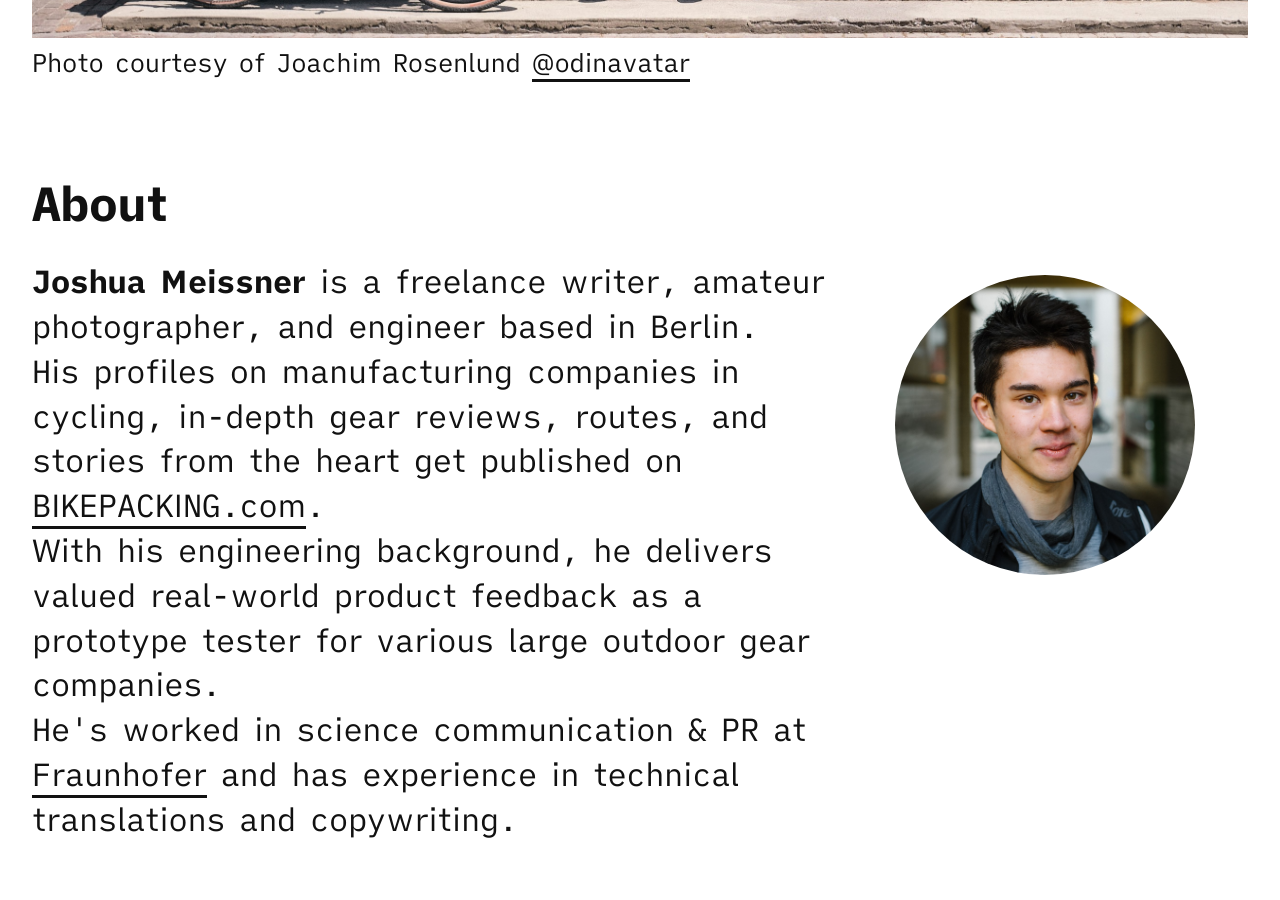
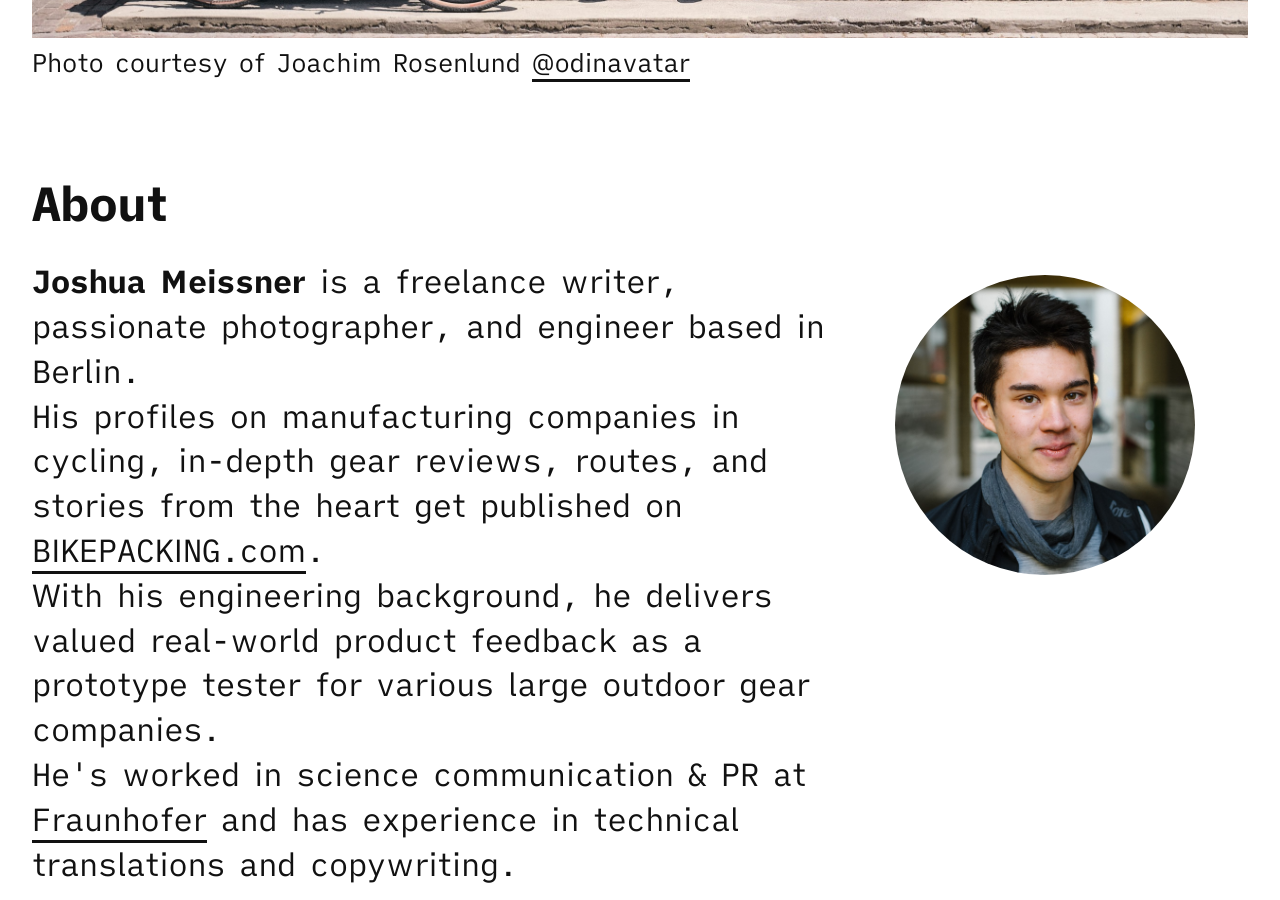
Before and after one commit to joshua-meissner/joshuameissner.de, a Jekyll site: the page built from about.html, in a window 1280 px wide and 900 px high, scrolled down 780 px. Built offline with Jekyll 4.4.1, drawn with Linux system fonts in a browser that asks for light colours; nearby versions of some CDN libraries.

Commit message:
photographer

```diff
--- a/about.html
+++ b/about.html
@@ -12,7 +12,7 @@ permalink: /about
 <div class="clearfix mb0">
   <div class="sm-col sm-col-8">
   <h2 class="h0">About</h2>
-  <p class="about large intro"><strong>Joshua Meissner</strong> is a freelance writer, amateur photographer, and engineer based in Berlin. <br> His profiles on manufacturing companies in cycling, in-depth gear reviews, routes, and stories from the heart get published on <a href="https://bikepacking.com/author/josh-meissner/" target="_blank">BIKEPACKING.com</a>.
+  <p class="about large intro"><strong>Joshua Meissner</strong> is a freelance writer, passionate photographer, and engineer based in Berlin. <br> His profiles on manufacturing companies in cycling, in-depth gear reviews, routes, and stories from the heart get published on <a href="https://bikepacking.com/author/josh-meissner/" target="_blank">BIKEPACKING.com</a>.
   <br> With his engineering background, he delivers valued real-world product feedback as a prototype tester for various large outdoor gear companies.
    <br> He's worked in science communication & PR at <a href="https://www.iuk.fraunhofer.de/" target="_blank">Fraunhofer</a> and has experience in technical translations and copywriting.
    </p>
```
